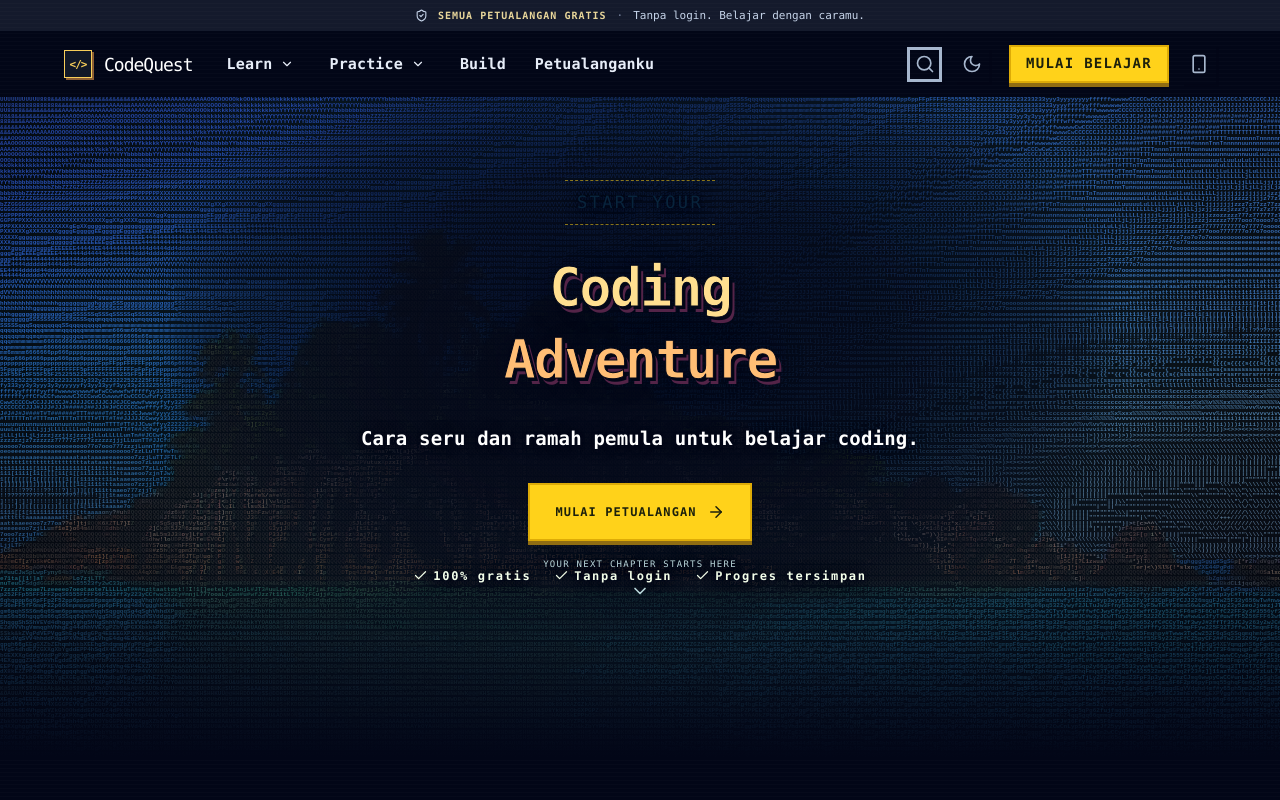
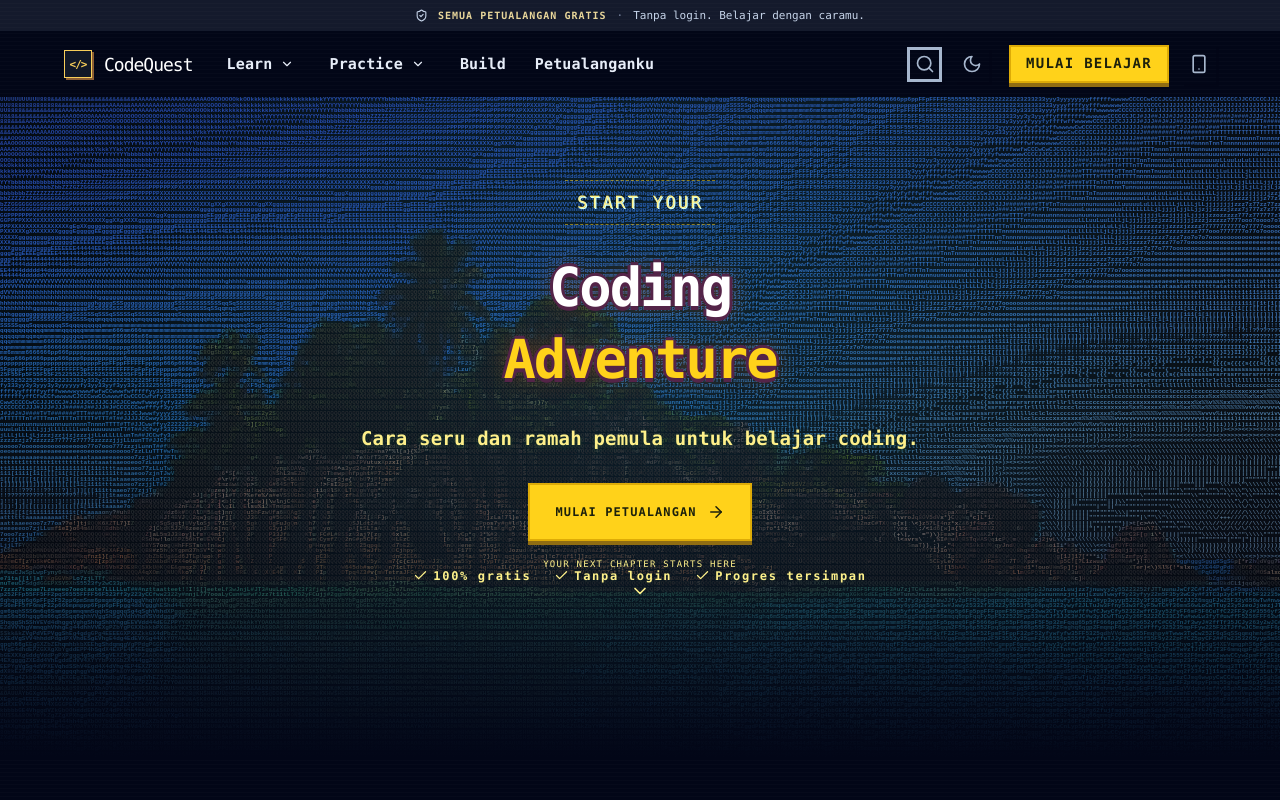
Before and after one commit to Fuckinsomnia/codequest, a React (Vite) app: page / in a window 1280 px wide. Shown: the top 800 px of the page. Built offline with nearby package versions, Linux system fonts and the light colour scheme.

Commit message:
Use solid high-contrast colors for home hero text

```diff
--- a/src/ascii.css
+++ b/src/ascii.css
@@ -100,30 +100,19 @@
   z-index: 2;
 }
 
-.hero-content {
-  isolation: isolate;
+.home-hero h1 {
+  color: #ffffff;
 }
 
-.hero-content::before {
-  content: "";
-  position: absolute;
-  inset: -42px -90px -48px;
-  z-index: -1;
-  background: radial-gradient(ellipse at center, #020617ed 0, #020617c9 38%, #02061773 62%, #02061700 78%);
-  filter: blur(8px);
-  pointer-events: none;
-}
-
-.home-hero h1 {
-  -webkit-text-stroke: 1px #020617;
-  text-shadow: 3px 3px 0 #020617, 5px 6px 0 #542448, 0 0 24px #020617;
+.home-hero h1 span {
+  color: #ffd21a;
 }
 
 .hero-eyebrow,
 .hero-description,
 .hero-benefits,
 .hero-bottom {
-  text-shadow: 0 2px 4px #020617, 0 0 14px #020617;
+  color: #fef08a;
 }
 
 .catalog-hero {
@@ -320,8 +309,7 @@
 
 .home-hero h1 {
   letter-spacing: -2px;
-  -webkit-text-stroke: 1px #020617;
-  text-shadow: 3px 3px 0 #020617, 5px 6px 0 #542448, 0 0 24px #020617;
+  text-shadow: 3px 0 #542448, -3px 0 #542448, 0 -3px #542448, 0 4px #542448, 0 0 24px #f9731666;
 }
 
 @media (max-width: 720px) {
```
